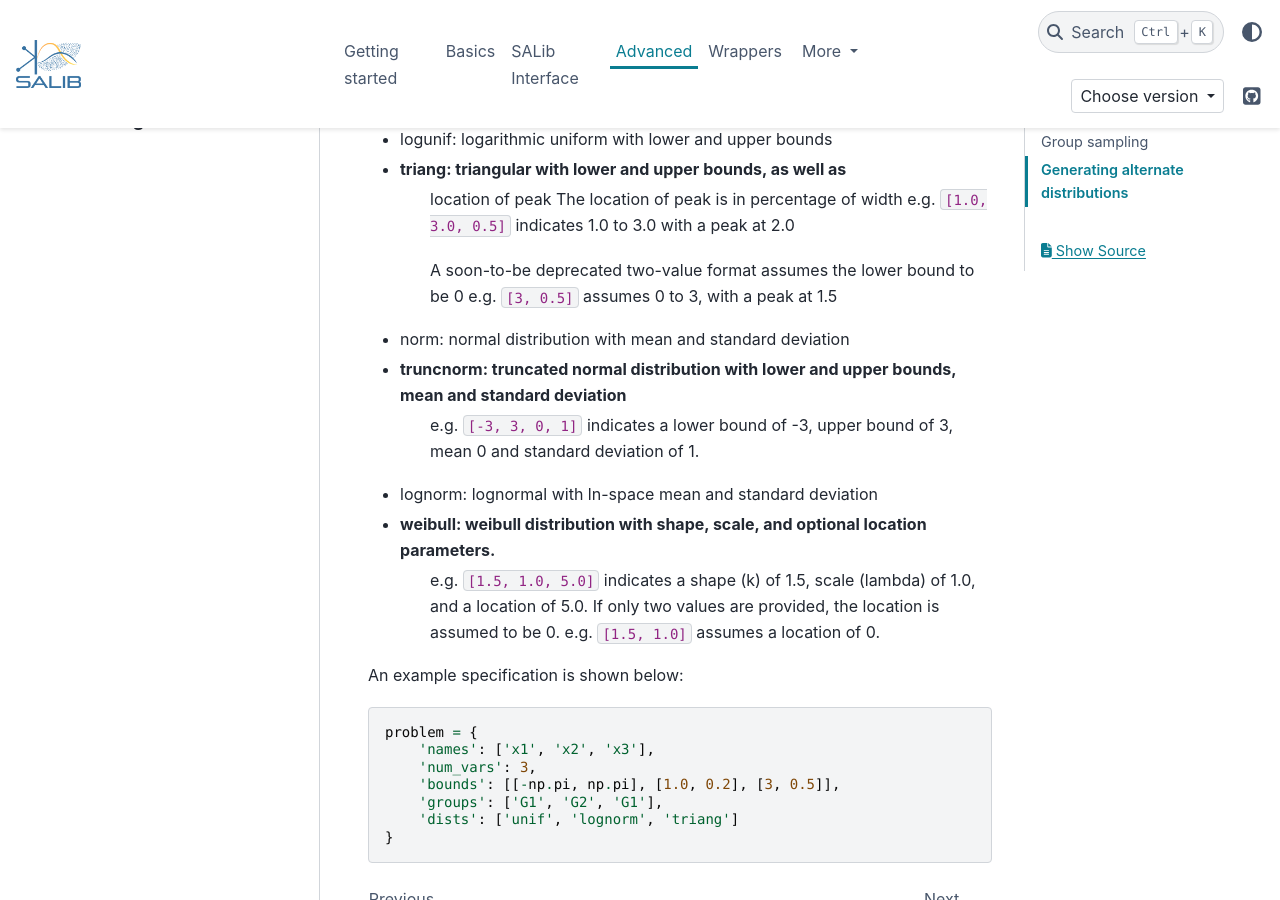
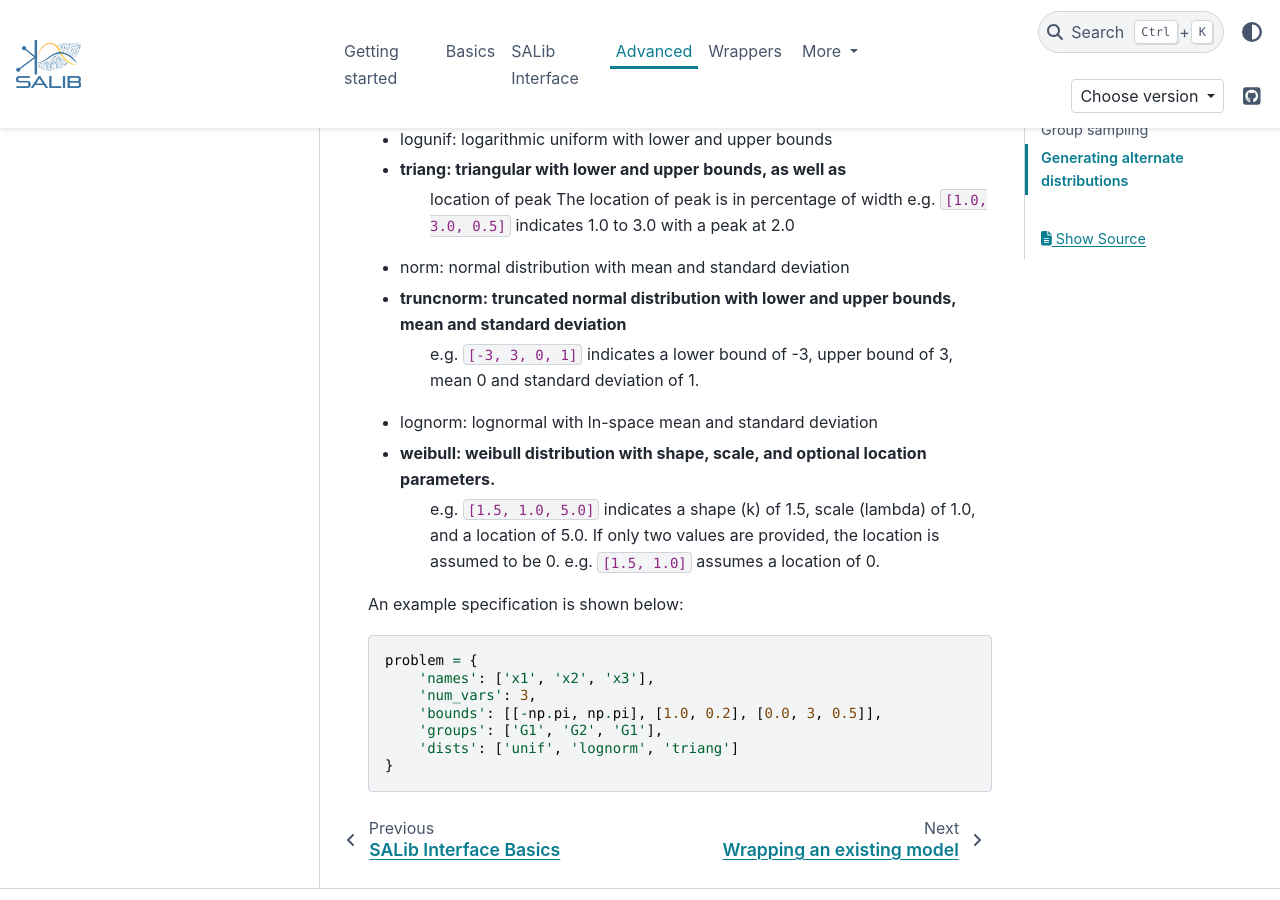
Before and after one commit to SALib/SALib, a Sphinx documentation site: the page built from docs/user_guide/advanced.rst, in a window 1280 px wide and 900 px high, scrolled down 2560 px. Built offline with Sphinx 7.4.7 and the PyData theme 0.15.4, drawn with Linux system fonts in a browser that asks for light colours; pages that are not in the unit, such as notebooks, are missing from menus; comment, search, counter and statistics services are not loaded.

Commit message:
Remove two-value triangular format from docs
The code no longer accepts [end, peak], so drop the paragraph describing it from the user guide and README-advanced, and use the three-value form in the docs example.

```diff
--- a/docs/user_guide/advanced.rst
+++ b/docs/user_guide/advanced.rst
@@ -123,9 +123,6 @@ parameter bounds but sample-specific metadata.
      location of peak
      The location of peak is in percentage of width
      e.g. :code:`[1.0, 3.0, 0.5]` indicates 1.0 to 3.0 with a peak at 2.0
-
-     A soon-to-be deprecated two-value format assumes the lower bound to be 0
-     e.g. :code:`[3, 0.5]` assumes 0 to 3, with a peak at 1.5
 * norm: normal distribution with mean and standard deviation
 * truncnorm: truncated normal distribution with lower and upper bounds, mean and standard deviation
     e.g. :code:`[-3, 3, 0, 1]` indicates a lower bound of -3,
```
Also changed, not shown: other parts of docs/user_guide/advanced.rst (+1 -1 lines), README-advanced.md (+1 -4 lines).
